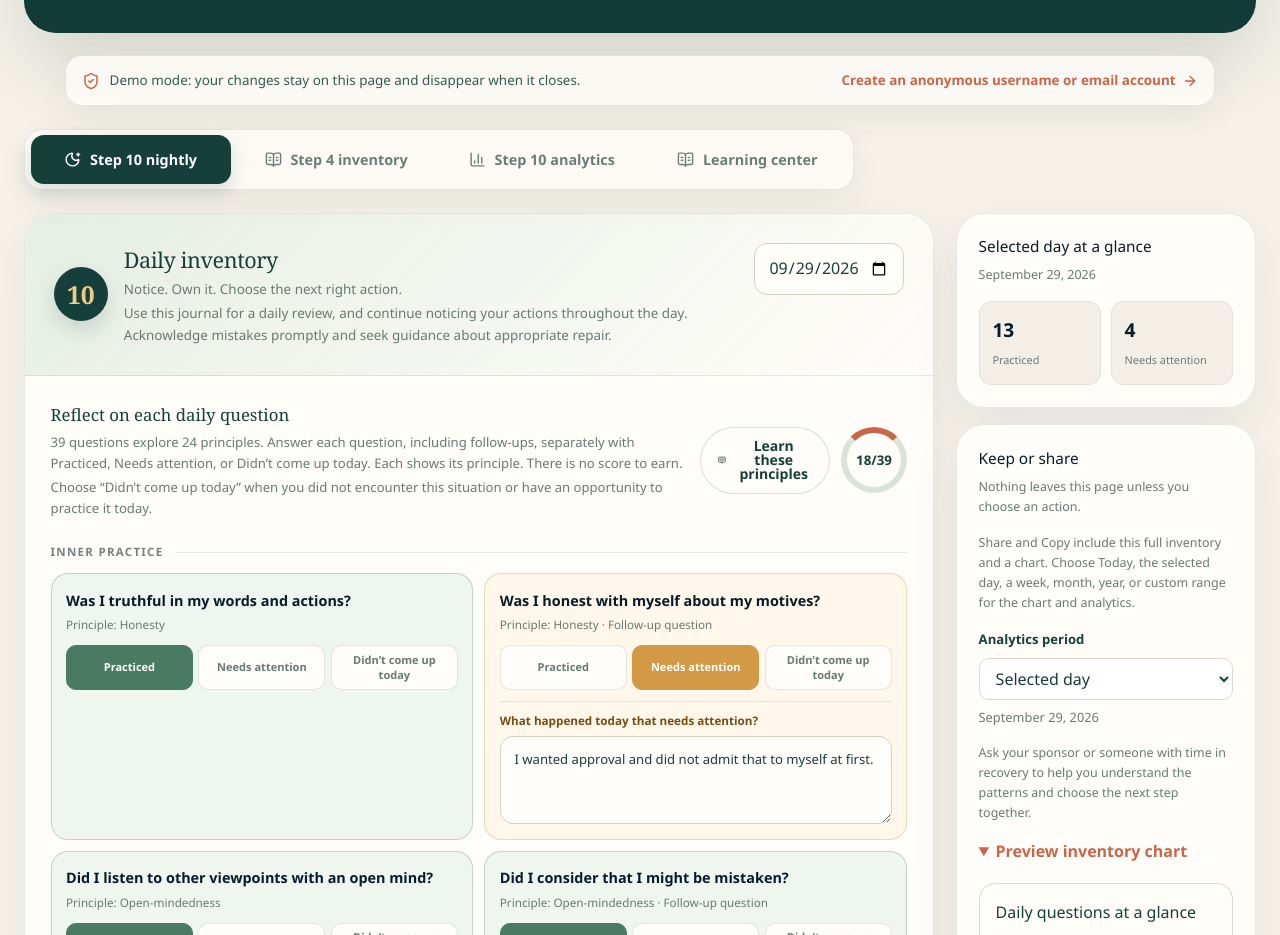
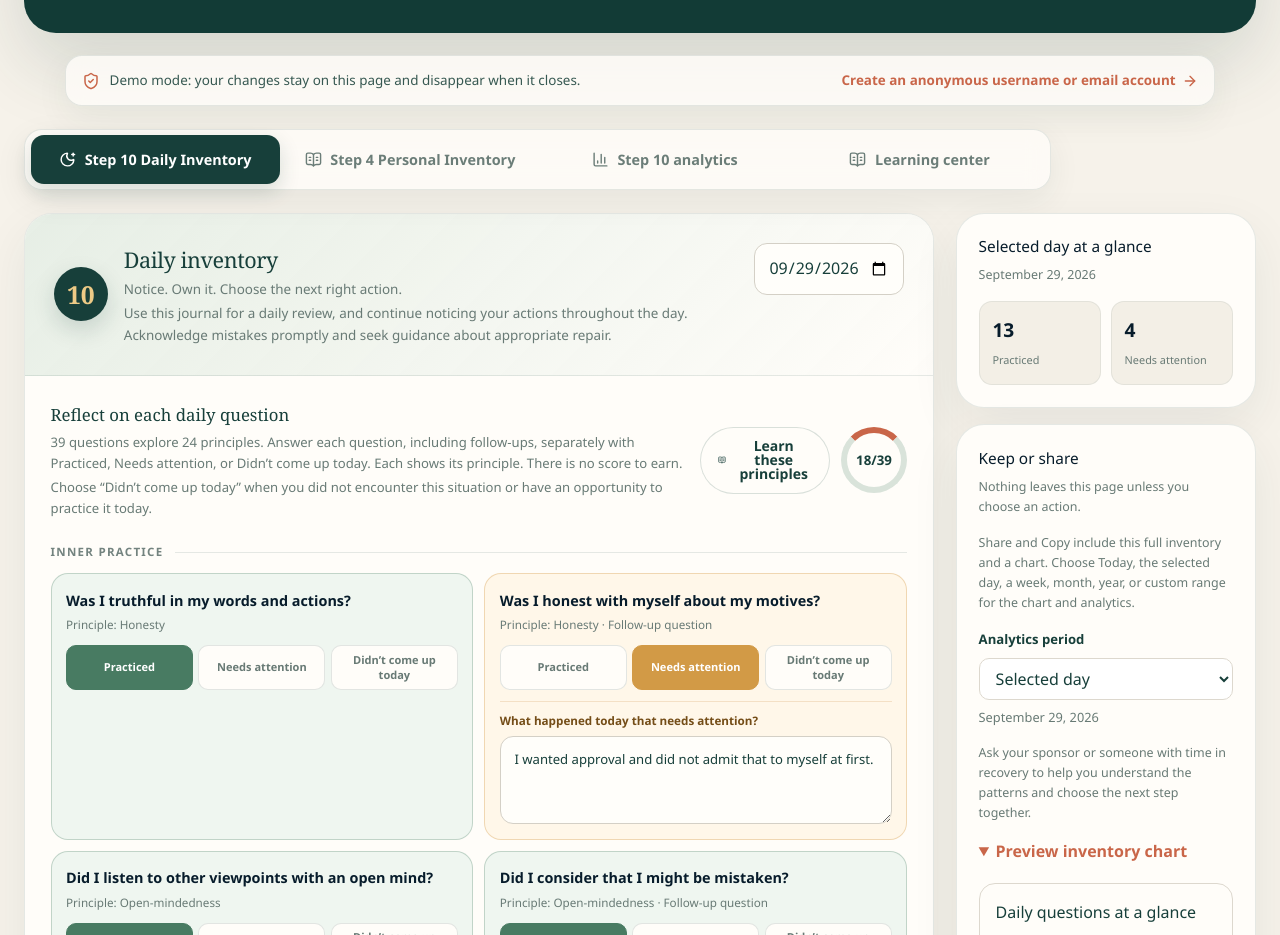
Before and after one commit to sakoebrahamian/recoveryinventory.com, a Next.js app: page /demo in a window 1280 px wide. Shown: the part 798-1733 px from the top of the page. Built offline with nearby package versions, Linux system fonts and the light colour scheme.

Commit message:
Use full Step 10 and Step 4 inventory labels in all three languages

```diff
--- a/components/recovery/demo-workspace.tsx
+++ b/components/recovery/demo-workspace.tsx
@@ -80,10 +80,10 @@ export function DemoWorkspace() {
     <div className="workspace-shell">
       <div className="workspace-tabs" role="tablist" aria-label={t("Choose an inventory", "انتخاب ترازنامه")}>
         <button className={`workspace-tab${activeStep === "10" ? " is-active" : ""}`} type="button" onClick={() => chooseStep("10")} role="tab" aria-selected={activeStep === "10"}>
-          <MoonStar size={17} />{t("Step 10 nightly", "گام ۱۰ شبانه")}
+          <MoonStar size={17} /><span>{t("Step 10 Daily Inventory", "ترازنامه روزانه گام دهم")}</span>
         </button>
         <button className={`workspace-tab${activeStep === "4" ? " is-active" : ""}`} type="button" onClick={() => chooseStep("4")} role="tab" aria-selected={activeStep === "4"}>
-          <BookOpenText size={17} />{t("Step 4 inventory", "ترازنامه گام ۴")}
+          <BookOpenText size={17} /><span>{t("Step 4 Personal Inventory", "ترازنامه شخصی گام چهارم")}</span>
         </button>
         <button className={`workspace-tab${activeStep === "analytics" ? " is-active" : ""}`} type="button" onClick={() => chooseStep("analytics")} role="tab" aria-selected={activeStep === "analytics"}>
           <BarChart3 size={17} />{t("Step 10 analytics", "تحلیل گام ۱۰")}
--- a/components/recovery/member-dashboard.tsx
+++ b/components/recovery/member-dashboard.tsx
@@ -347,8 +347,8 @@ export function MemberDashboard() {
             <div className="member-inventory-tools">
               {activeType === "step10" && <button className="button button-outline inventory-export-trigger" type="button" onClick={() => exportRef.current?.open()}><FileDown size={17} />{t("Export Step 10", "خروجی گام ۱۰")}</button>}
               <div className="workspace-tabs member-workspace-tabs" role="tablist" aria-label={t("Choose a member tool", "انتخاب ابزار اعضا")}>
-                <button className={`workspace-tab${activeType === "step10" ? " is-active" : ""}`} type="button" onClick={() => switchTool("step10")} role="tab" aria-selected={activeType === "step10"}>10 <span>{t("Daily", "روزانه")}</span></button>
-                <button className={`workspace-tab${activeType === "step4" ? " is-active" : ""}`} type="button" onClick={() => switchTool("step4")} role="tab" aria-selected={activeType === "step4"}>4 <span>{t("Workbooks", "دفترها")}</span></button>
+                <button className={`workspace-tab${activeType === "step10" ? " is-active" : ""}`} type="button" onClick={() => switchTool("step10")} role="tab" aria-selected={activeType === "step10"}><span>{t("Step 10 Daily Inventory", "ترازنامه روزانه گام دهم")}</span></button>
+                <button className={`workspace-tab${activeType === "step4" ? " is-active" : ""}`} type="button" onClick={() => switchTool("step4")} role="tab" aria-selected={activeType === "step4"}><span>{t("Step 4 Personal Inventory", "ترازنامه شخصی گام چهارم")}</span></button>
                 <button className={`workspace-tab${activeType === "analytics" ? " is-active" : ""}`} type="button" onClick={() => switchTool("analytics")} role="tab" aria-selected={activeType === "analytics"}><BarChart3 size={16} /><span>{t("Analytics", "تحلیل")}</span></button>
                 <button className={`workspace-tab${activeType === "learning" ? " is-active" : ""}`} type="button" onClick={() => switchTool("learning")} role="tab" aria-selected={activeType === "learning"}><BookOpenText size={16} /><span>{t("Learn", "یادگیری")}</span></button>
               </div>
--- a/lib/translations-es.ts
+++ b/lib/translations-es.ts
@@ -471,6 +471,7 @@ export const spanishTranslations: Record<string, string> = {
   "Start where you are.": "Comienza donde estás.",
   "Step 10": "Paso 10",
   "Step 10 Daily Inventory": "Inventario diario del Paso 10",
+  "Step 4 Personal Inventory": "Inventario personal del Paso 4",
   "Step 10 nightly": "Paso 10 nocturno",
   "Step 4": "Paso 4",
   "Step 4 inventory": "Inventario del Paso 4",
```
